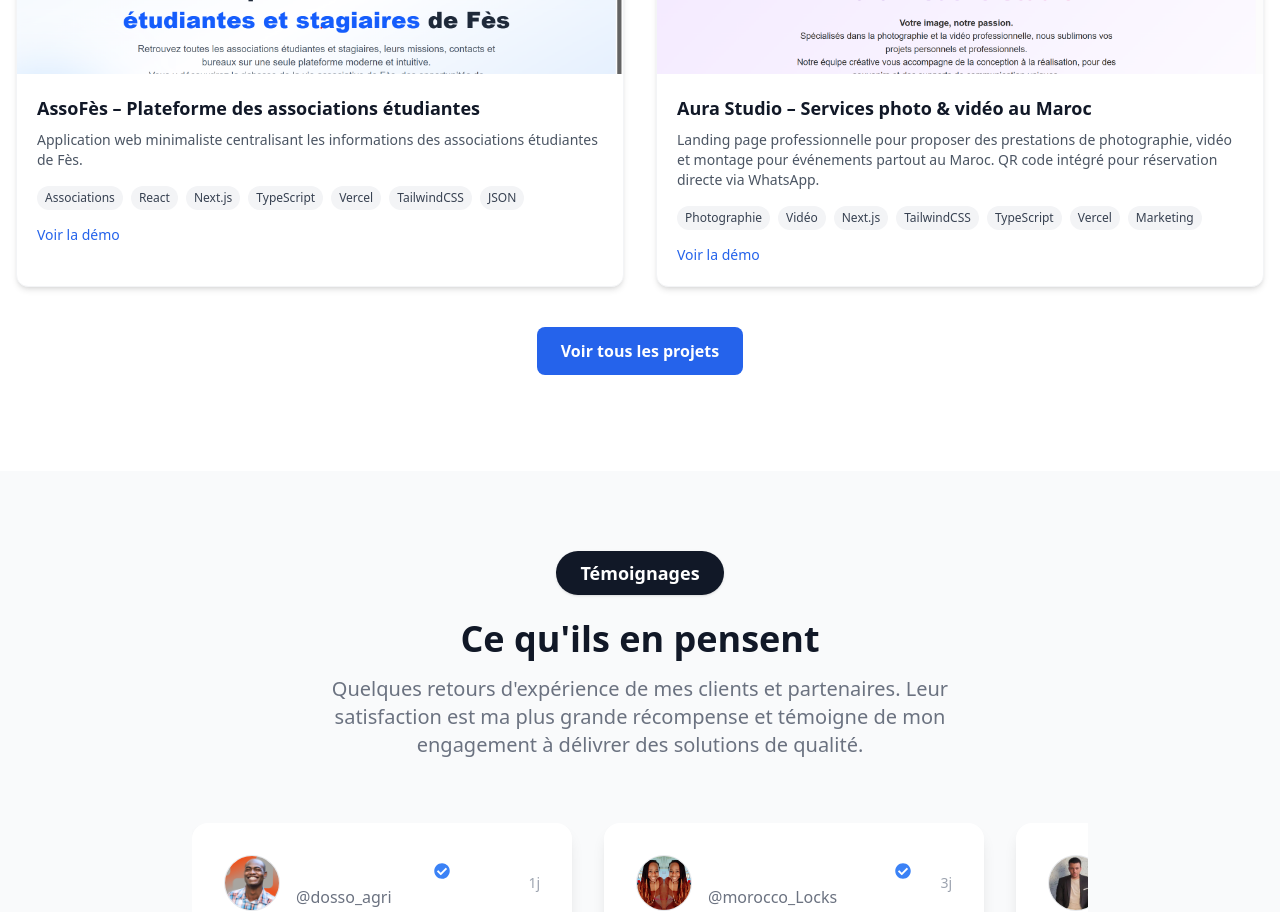
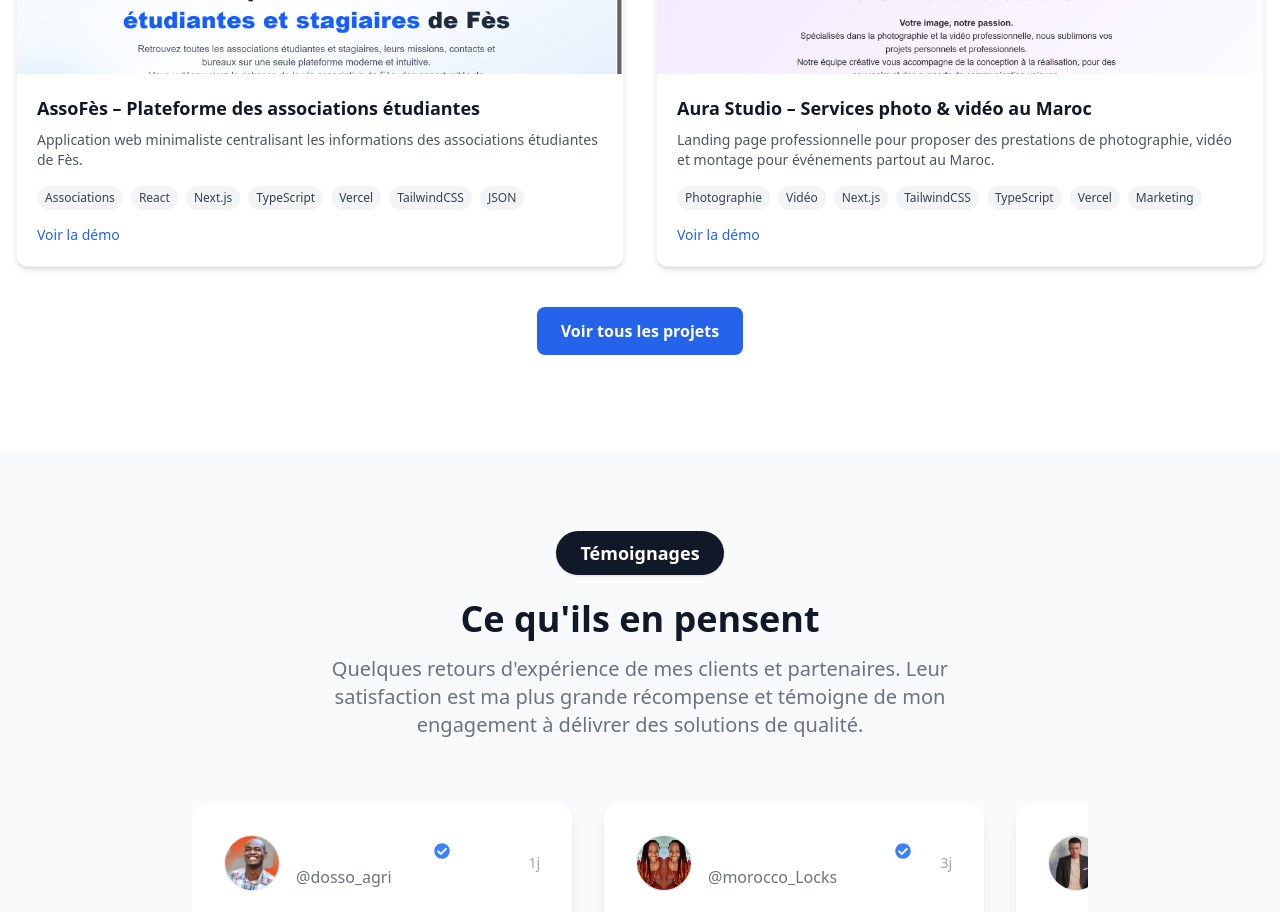
Before and after one commit to byonelll/portfolio_Koff, a Next.js app: page / in a window 1280 px wide. Shown: the part 3240-4152 px from the top of the page. Built offline with nearby package versions, Linux system fonts and the light colour scheme.

Commit message:
modification effectuée dans ProjectsSection.tsx

```diff
--- a/app/components/ProjectsSection.tsx
+++ b/app/components/ProjectsSection.tsx
@@ -52,7 +52,7 @@ const projects: Project[] = [
   {
     title: "Aura Studio – Services photo & vidéo au Maroc",
     description:
-      "Landing page professionnelle pour proposer des prestations de photographie, vidéo et montage pour événements partout au Maroc. QR code intégré pour réservation directe via WhatsApp.",
+      "Landing page professionnelle pour proposer des prestations de photographie, vidéo et montage pour événements partout au Maroc. ",
     tags: ["Photographie", "Vidéo", "Next.js", "TailwindCSS", "TypeScript", "Vercel", "Marketing"],
     images: [
       "/projects/studio1.png",
```
